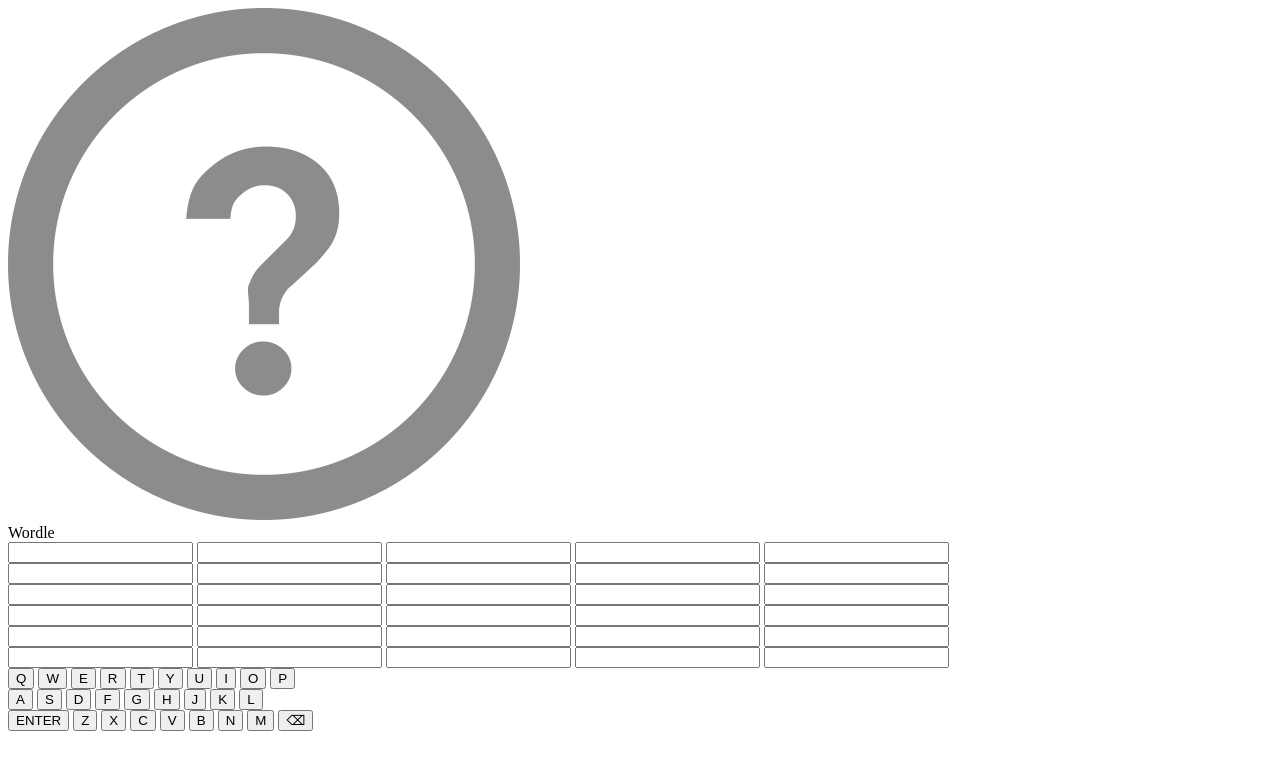
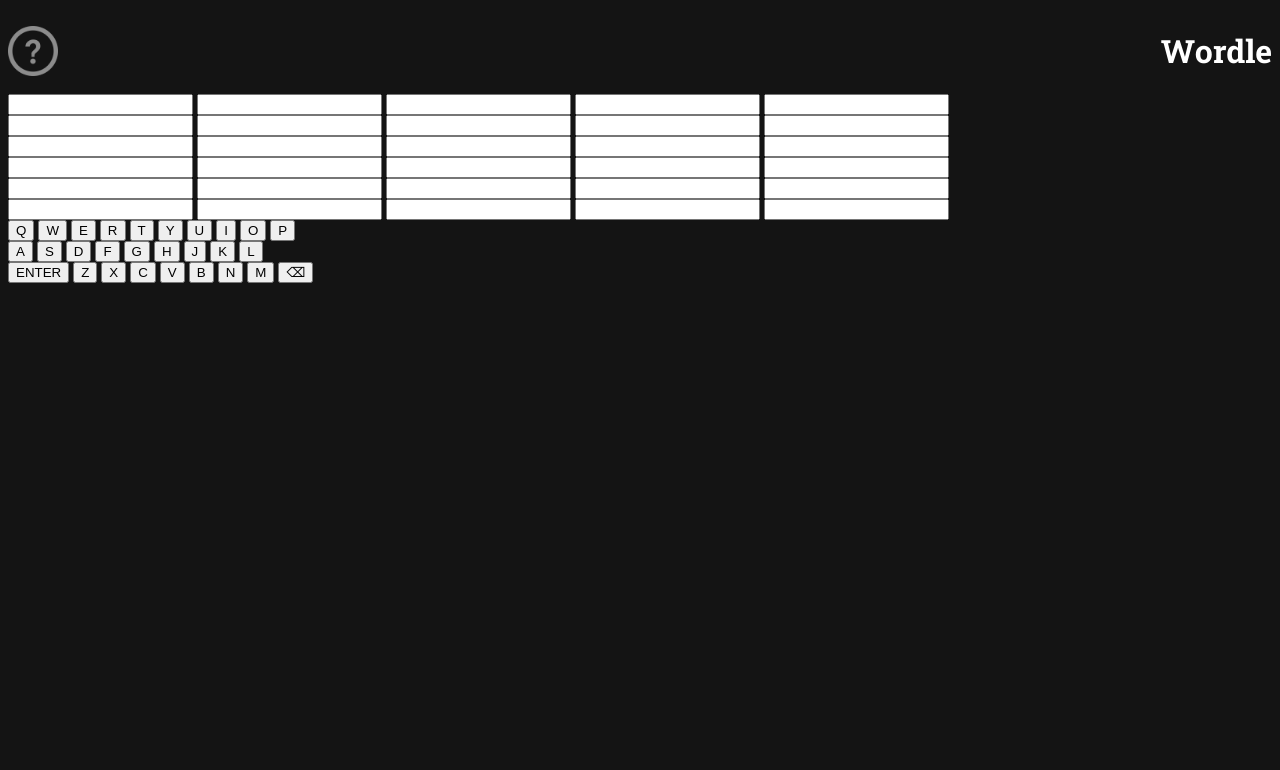
Before and after one commit to saradotdev/Wordle-Game, a plain HTML site: page index.html in a window 1280 px wide. Drawn offline with Linux system fonts and the light colour scheme.

Commit message:
added icon

```diff
--- a/index.html
+++ b/index.html
@@ -4,51 +4,55 @@
     <meta charset="UTF-8">
     <meta name="viewport" content="width=device-width, initial-scale=1.0">
     <title>Wordle</title>
+    <link rel="icon" type="img/x-icon" href="wordle-icon.png">
+    <link rel="preconnect" href="https://fonts.googleapis.com">
+    <link rel="preconnect" href="https://fonts.gstatic.com" crossorigin>
+    <link href="https://fonts.googleapis.com/css2?family=Roboto+Slab:wght@100..900&display=swap" rel="stylesheet">
     <link rel="stylesheet" href="styles.css">
 </head>
 <body>
-    <div>
-        <img src="help-icon.png" alt="How to Play?">
-    </div>
-    <div>Wordle</div>
+    <header class="navbar">
+        <img class="help-icon" src="help-icon.png" alt="How to Play?">
+        <h1 class="main-heading">Wordle</h1>
+    </header>
 
-    <div>
-        <div>
+    <div class="input-board">
+        <div class="input-row">
             <input type="text"/>
             <input type="text"/>
             <input type="text"/>
             <input type="text"/>
             <input type="text"/>
         </div>
-        <div>
+        <div class="input-row">
             <input type="text"/>
             <input type="text"/>
             <input type="text"/>
             <input type="text"/>
             <input type="text"/>
         </div>
-        <div>
+        <div class="input-row">
             <input type="text"/>
             <input type="text"/>
             <input type="text"/>
             <input type="text"/>
             <input type="text"/>
         </div>
-        <div>
+        <div class="input-row">
             <input type="text"/>
             <input type="text"/>
             <input type="text"/>
             <input type="text"/>
             <input type="text"/>
         </div>
-        <div>
+        <div class="input-row">
             <input type="text"/>
             <input type="text"/>
             <input type="text"/>
             <input type="text"/>
             <input type="text"/>
         </div>
-        <div>
+        <div class="input-row">
             <input type="text"/>
             <input type="text"/>
             <input type="text"/>
@@ -57,8 +61,8 @@
         </div>
     </div>
 
-    <div>
-        <div>
+    <div class="keyboard-layout">
+        <div class="keyboard-row">
             <button>Q</button>
             <button>W</button>
             <button>E</button>
@@ -70,7 +74,7 @@
             <button>O</button>
             <button>P</button>
         </div>
-        <div>
+        <div class="keyboard-row">
             <button>A</button>
             <button>S</button>
             <button>D</button>
@@ -81,7 +85,7 @@
             <button>K</button>
             <button>L</button>
         </div>
-        <div>
+        <div class="keyboard-row">
             <button>ENTER</button>
             <button>Z</button>
             <button>X</button>
--- a/styles.css
+++ b/styles.css
@@ -0,0 +1,22 @@
+* {
+    box-sizing: border-box;
+}
+
+body {
+    background-color: #141414;
+    color: white;
+}
+
+.navbar {
+    display: flex;
+    align-items: center;
+    justify-content: space-between;
+}
+
+.help-icon {
+    height: 50px;
+}
+
+.main-heading {
+    font-family: "Roboto Slab", serif;
+}
```
Also changed, not shown: backspace.png (deleted), wordle-icon.png (added), wordle-logo.png (deleted), 1 other file.
